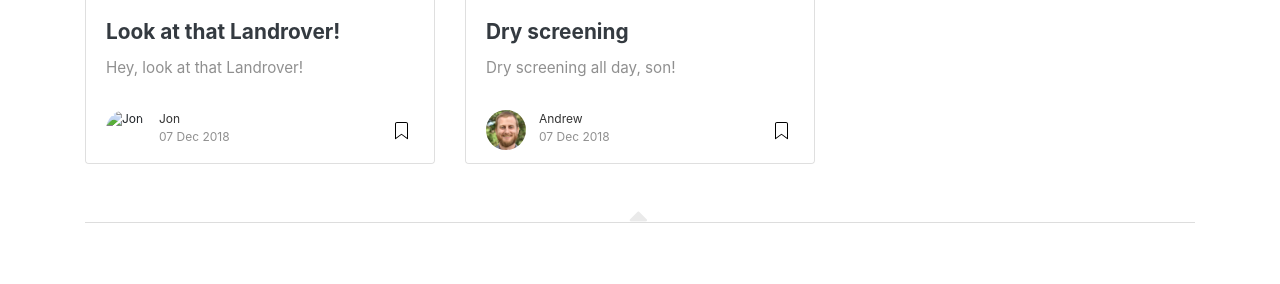
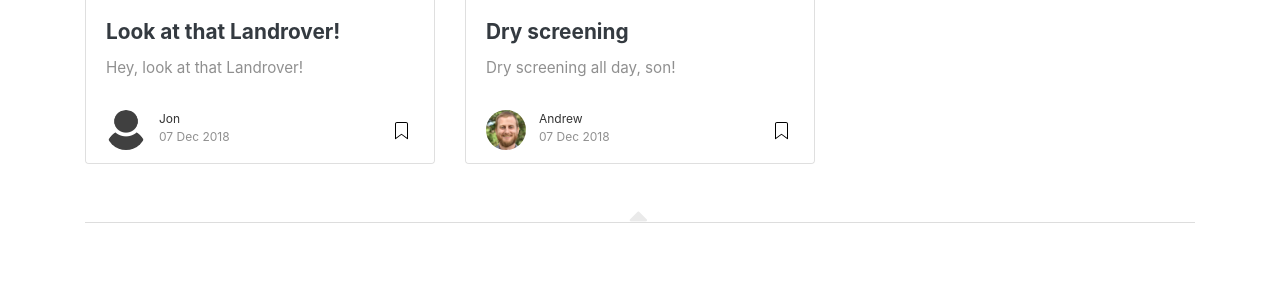
Before and after one commit to wabarr/KFFS, a Jekyll site: the page built from blog/index.html, in a window 1280 px wide. Shown: the part 507-791 px from the top of the page. Built offline with Jekyll 4.4.1, drawn with Linux system fonts in a browser that asks for light colours; nearby versions of some CDN libraries; the list of posts is cut into pages by our own code; comment, search, counter and statistics services are not loaded.

Commit message:
fix authors

```diff
--- a/_includes/postbox.html
+++ b/_includes/postbox.html
@@ -16,7 +16,7 @@
             <div class="wrapfooter">
                 {% if post.author %}
                 <span class="meta-footer-thumb">
-                <img class="author-thumb" src="{{site.baseurl}}{{author.headshot}}" alt="{{ author.display_name }}">
+                <img class="author-thumb" src="{% if author.headshot != '' %}{{site.baseurl}}{{author.headshot}}{% else %}{{site.baseurl}}/assets/images/blog-authors/unknown.png{% endif %}" alt="{{ author.display_name }}">
                 </span>
                 <span class="author-meta">
                 <span class="post-name"><a target="_blank" href="{{ author.web }}">{{ author.display_name }}</a></span><br/>
--- a/_layouts/post.html
+++ b/_layouts/post.html
@@ -17,7 +17,7 @@
 
 
 		<!-- Post -->
-        {% assign author = site.data.authors.Andrew %}
+        {% assign author = site.data.authors %}
 
 		<div class="col-md-9 flex-first flex-md-unordered">
 			<div class="mainheading">
```
Also changed, not shown: assets/images/blog-authors/unknown.png (added).
